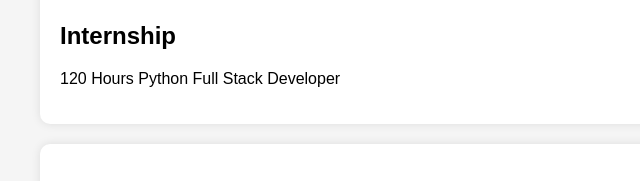
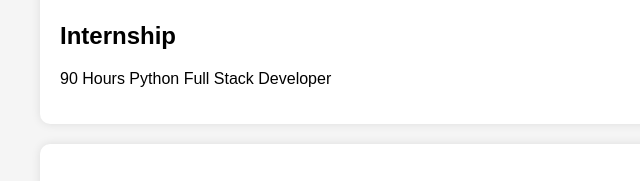
Before and after one commit to Ameenkhalander/website, a plain HTML site: page index.html in a window 1280 px wide. Shown: the part 603-784 px from the top of the page, 0-640 px from the left. Drawn offline with Linux system fonts and the light colour scheme.

Commit message:
Update internship hours for Python Full Stack Developer

```diff
--- a/index.html
+++ b/index.html
@@ -53,7 +53,7 @@ I am interested in cybersecurity, cloud computing, and software development.
 
 <h2>Internship</h2>
 
-<p>120 Hours Python Full Stack Developer</p>
+<p>90 Hours Python Full Stack Developer</p>
 
 </section>
 
```
